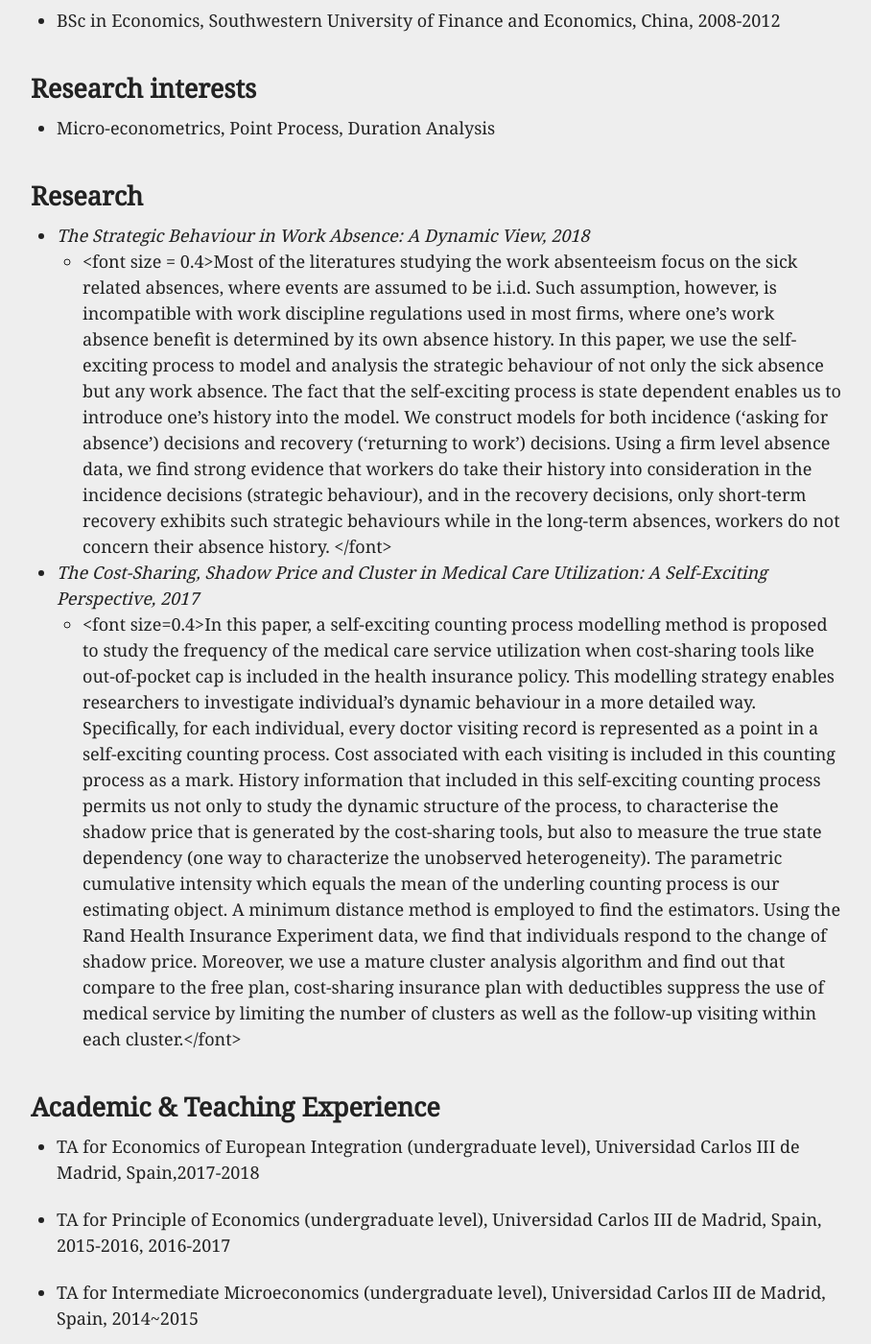
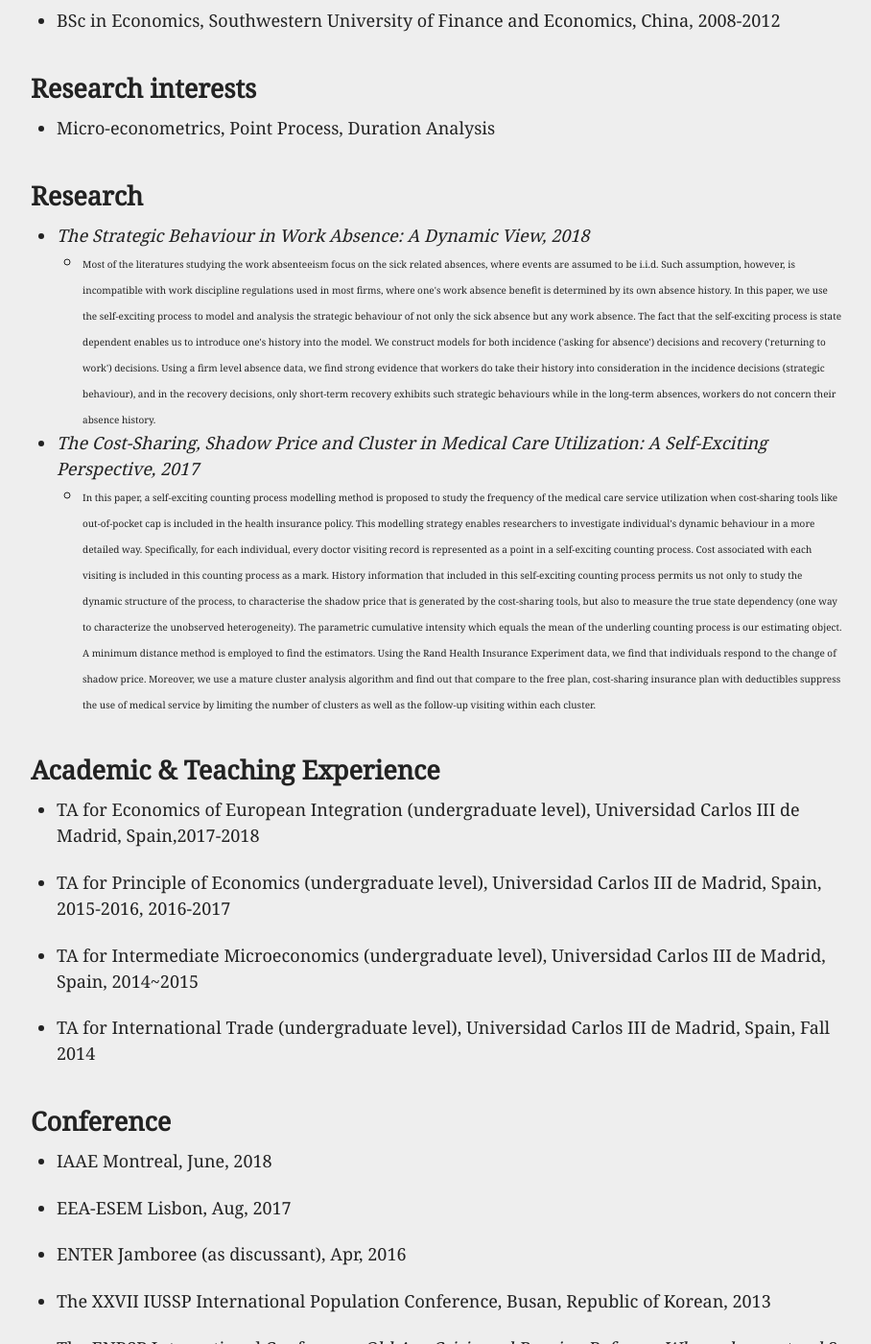
Before and after one commit to yuhaoli-academic/yuhaoli-academic.github.io, a Jekyll site: the page built from cv_pdf.md, in a window 1280 px wide and 1400 px high, scrolled down 716 px. Shown: the whole window at 96% size, without its empty margins (185-1093 px from the left). Built offline with Jekyll 4.4.1, drawn with Linux system fonts in a browser that asks for light colours; our own code applies the rules of GitHub Pages for plain Markdown files.

```diff
--- a/cv_pdf.md
+++ b/cv_pdf.md
@@ -27,10 +27,10 @@ WEB: [http://yuhaoli-academic.github.io/](http://yuhaoli-academic.github.io/)
 ## Research
 
 * _The Strategic Behaviour in Work Absence: A Dynamic View, 2018_
-    * <font size = 0.4>Most of the literatures studying the work absenteeism focus on the sick related absences, where events are assumed to be i.i.d. Such assumption, however, is incompatible with work discipline regulations used in most firms, where one's work absence benefit is determined by its own absence history. In this paper, we use the self-exciting process to model and analysis the strategic behaviour of not only the sick absence but any work absence. The fact that the self-exciting process is state dependent enables us to introduce one's history into the model. We construct models for both incidence ('asking for absence') decisions and recovery ('returning to work') decisions. Using a firm level absence data, we find strong evidence that workers do take their history into consideration in the incidence decisions (strategic behaviour), and in the recovery decisions, only short-term recovery exhibits such strategic behaviours while in the long-term absences, workers do not concern their absence history. </font>
+    * <font size="0.4">Most of the literatures studying the work absenteeism focus on the sick related absences, where events are assumed to be i.i.d. Such assumption, however, is incompatible with work discipline regulations used in most firms, where one's work absence benefit is determined by its own absence history. In this paper, we use the self-exciting process to model and analysis the strategic behaviour of not only the sick absence but any work absence. The fact that the self-exciting process is state dependent enables us to introduce one's history into the model. We construct models for both incidence ('asking for absence') decisions and recovery ('returning to work') decisions. Using a firm level absence data, we find strong evidence that workers do take their history into consideration in the incidence decisions (strategic behaviour), and in the recovery decisions, only short-term recovery exhibits such strategic behaviours while in the long-term absences, workers do not concern their absence history. </font>
 
 * _The Cost-Sharing, Shadow Price and Cluster in Medical Care Utilization: A Self-Exciting Perspective, 2017_
-    + <font size=0.4>In this paper, a self-exciting counting process modelling method is proposed to study the frequency of the medical care service utilization when cost-sharing tools like out-of-pocket cap is included in the health insurance policy. This modelling strategy enables researchers to investigate individual's dynamic behaviour in a more detailed way. Specifically, for each individual, every doctor visiting record is represented as a point in a self-exciting counting process. Cost associated with each visiting is included in this counting process as a mark. History information that included in this self-exciting counting process permits us not only to study the dynamic structure of the process, to characterise the shadow price that is generated by the cost-sharing tools, but also to measure the true state dependency (one way to characterize the unobserved heterogeneity). The parametric cumulative intensity which equals the mean of the underling counting process is our estimating object. A minimum distance method is employed to find the estimators. Using the Rand Health Insurance Experiment data, we find that individuals respond to the change of shadow price. Moreover, we use a mature cluster analysis algorithm and find out that compare to the free plan, cost-sharing insurance plan with deductibles suppress the use of medical service by limiting the number of clusters as well as the follow-up visiting within each cluster.</font>
+    + <font size="0.4">In this paper, a self-exciting counting process modelling method is proposed to study the frequency of the medical care service utilization when cost-sharing tools like out-of-pocket cap is included in the health insurance policy. This modelling strategy enables researchers to investigate individual's dynamic behaviour in a more detailed way. Specifically, for each individual, every doctor visiting record is represented as a point in a self-exciting counting process. Cost associated with each visiting is included in this counting process as a mark. History information that included in this self-exciting counting process permits us not only to study the dynamic structure of the process, to characterise the shadow price that is generated by the cost-sharing tools, but also to measure the true state dependency (one way to characterize the unobserved heterogeneity). The parametric cumulative intensity which equals the mean of the underling counting process is our estimating object. A minimum distance method is employed to find the estimators. Using the Rand Health Insurance Experiment data, we find that individuals respond to the change of shadow price. Moreover, we use a mature cluster analysis algorithm and find out that compare to the free plan, cost-sharing insurance plan with deductibles suppress the use of medical service by limiting the number of clusters as well as the follow-up visiting within each cluster.</font>
 
 
 
```
Also changed, not shown: cv.md (+2 -2 lines), index.md (+1 -1 lines), research.md (+2 -2 lines), 1 other file.
